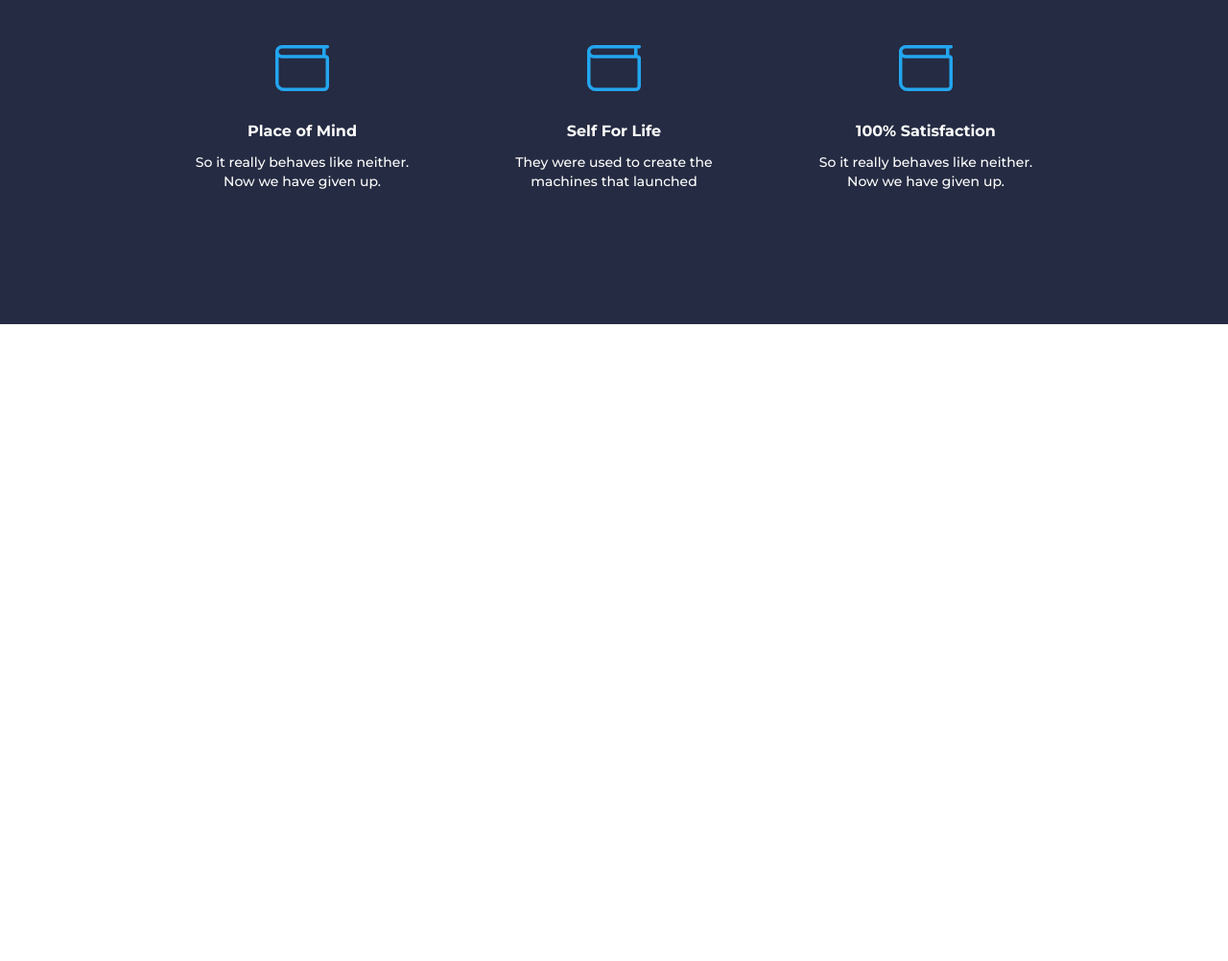
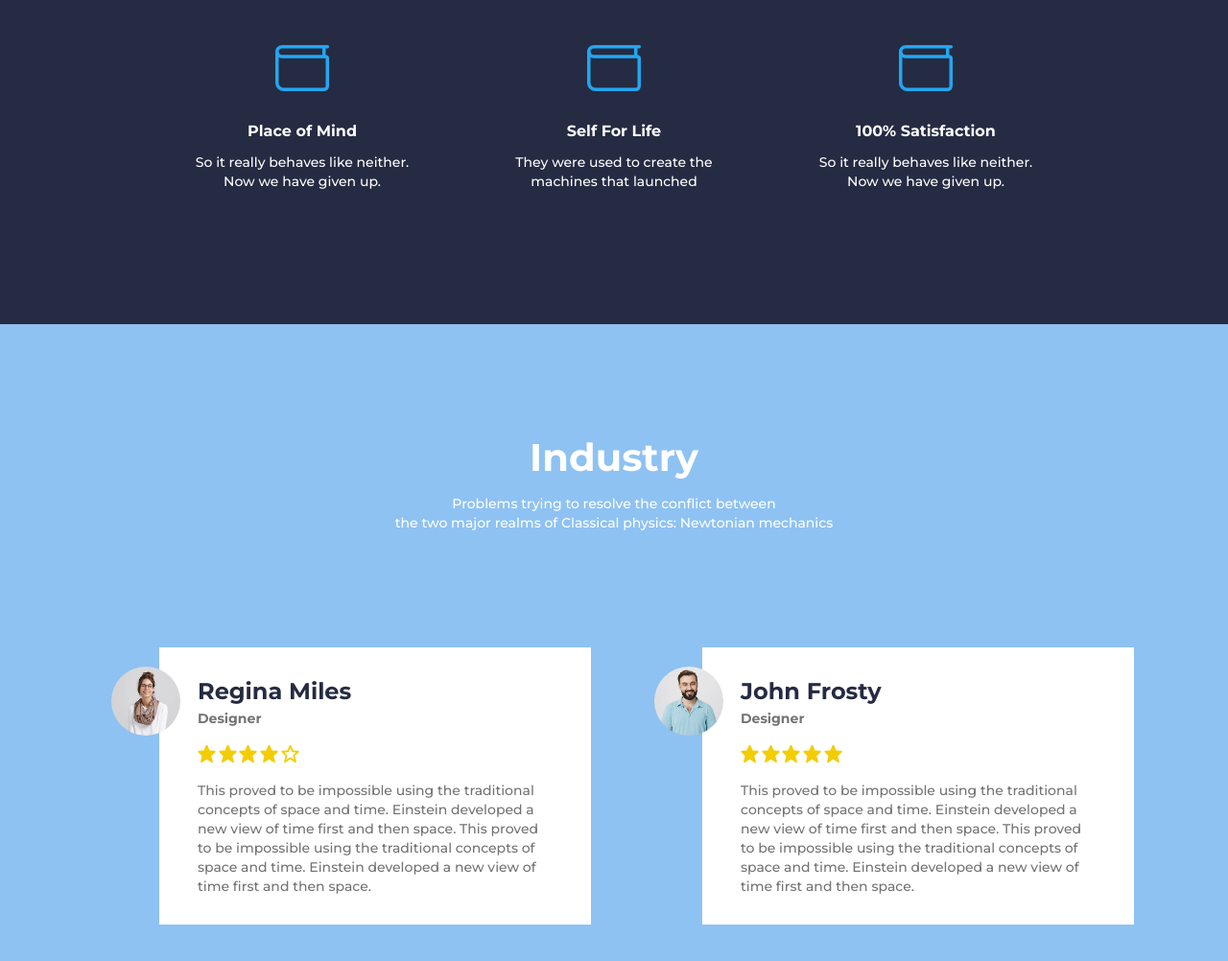
Before and after one commit to IvanILnitskyi13/Aviva-Life-Insurance, a plain HTML site: page index.html in a window 1280 px wide. Shown: the part 771-1773 px from the top of the page at 96% size. Before the commit the page ends 1109 px from the top, so only its background shows below. Drawn offline with Linux system fonts and the light colour scheme.

Commit message:
added testimonials section

```diff
--- a/css/style.css
+++ b/css/style.css
@@ -4,8 +4,9 @@
 
     --color-main-white: rgb(255, 255, 255);
     --color-blue-btn: rgba(35, 166, 240, 1);
-
+    --color-light-blue: rgba(142, 194, 242, 1);
     --color-dark-blue: rgba(37, 43, 66, 1);
+    --color-light-grey: rgba(115, 115, 115, 1);
 }
 
 *,
@@ -197,3 +198,86 @@ body {
     line-height: 2rem;
     text-align: center;
 }
+
+.testimonials{
+    background-color: var(--color-light-blue);
+}
+
+.testimonials-container{
+    display: flex;
+    flex-direction: column;
+    align-items: center;
+    padding: 11rem 0;
+}
+
+.testimonials-heading-box{
+    width: 47rem;
+    display: flex;
+    flex-direction: column;
+    align-items: center;
+    margin-bottom: 8rem;
+}
+
+.testimonials-heading{
+    font-size: 4rem;
+    font-weight: 700;
+    line-height: 5.7rem;
+    color: var(--color-main-white);
+    margin-bottom: 1rem;
+}
+
+.testimonials-subheading{
+    font-size: 1.4rem;
+    font-weight: 500;
+    line-height: 2rem;
+    color: var(--color-main-white);
+    text-align: center;
+}
+
+.testimonials-bottom-container{
+    display: flex;
+}
+
+.testimonials-bottom-container:not(:last-child){
+    margin-right: 3rem;
+}
+
+.testimonial-card{
+    width: 45rem;
+    background-color: var(--color-main-white);
+    position: relative;
+    margin: 4rem 2.4rem 3.3rem 9.2rem;
+    padding-right: 4rem;
+    padding-left: 4rem;
+}
+
+.testimonial-user{
+    position: absolute;
+    top: 2rem;
+    left: -5rem;
+    width: 7.2rem;
+    border-radius: 20rem;
+}
+
+.testimonial-card-heading{
+    font-size: 2.4rem;
+    line-height: 3.2rem;
+    color: var(--color-dark-blue);
+    margin-top: 3rem;
+}
+
+.testimonial-card-profession{
+    font-size: 1.4rem;
+    font-weight: 600;
+    line-height: 2.4rem;
+    color: var(--color-light-grey);
+    margin-bottom: 1.5rem;
+}
+.testimonial-text{
+    font-size: 1.4rem;
+    font-weight: 500;
+    line-height: 2rem;
+    color: var(--color-light-grey);
+    margin-top: 1.5rem;
+    margin-bottom: 3rem
+}
--- a/index.html
+++ b/index.html
@@ -62,5 +62,56 @@
     </div>
 </section>
 
+<div class="testimonials">
+    <div class="testimonials-container">
+        <div class="testimonials-heading-box">
+            <h2 class="testimonials-heading">Industry</h2>
+            <h6 class="testimonials-subheading">Problems trying to resolve the conflict between <br>
+                the two major realms of Classical physics: Newtonian mechanics </h6>
+        </div>
+        <div class="testimonials-bottom-container">
+            <div class="testimonial-card">
+                <div class="testimonial-card-box">
+                    <img src="./img/user-1.jpg" alt="user-photo" class="testimonial-user">
+                    <h3 class="testimonial-card-heading">Regina Miles</h3>
+                    <h6 class="testimonial-card-profession">Designer</h6>
+                </div>
+                <div class="testimonial-star-container">
+                    <img src="./img/fill-star.svg" alt="" class="testimonials-star">
+                    <img src="./img/fill-star.svg" alt="" class="testimonials-star">
+                    <img src="./img/fill-star.svg" alt="" class="testimonials-star">
+                    <img src="./img/fill-star.svg" alt="" class="testimonials-star">
+                    <img src="./img/empty-star.svg" alt="" class="testimonials-star">
+                </div>
+                <p class="testimonial-text">This proved to be impossible using the traditional
+                    concepts of space and time. Einstein developed a
+                    new view of time first and then space. This proved
+                    to be impossible using the traditional concepts of
+                    space and time. Einstein developed a new view
+                    of time first and then space.</p>
+            </div>
+            <div class="testimonial-card">
+                <div class="testimonial-card-box">
+                    <img src="./img/user-2.jpg" alt="user-photo" class="testimonial-user">
+                    <h3 class="testimonial-card-heading">John Frosty</h3>
+                    <h6 class="testimonial-card-profession">Designer</h6>
+                </div>
+                <div class="testimonial-star-container">
+                    <img src="./img/fill-star.svg" alt="" class="testimonials-star">
+                    <img src="./img/fill-star.svg" alt="" class="testimonials-star">
+                    <img src="./img/fill-star.svg" alt="" class="testimonials-star">
+                    <img src="./img/fill-star.svg" alt="" class="testimonials-star">
+                    <img src="./img/fill-star.svg" alt="" class="testimonials-star">
+                </div>
+                <p class="testimonial-text">This proved to be impossible using the traditional
+                    concepts of space and time. Einstein developed a
+                    new view of time first and then space. This proved
+                    to be impossible using the traditional concepts of
+                    space and time. Einstein developed a new view
+                    of time first and then space.</p>
+            </div>
+        </div>
+    </div>
+</div>
 </body>
 </html>
```
Also changed, not shown: img/empty-star.svg (added), img/fill-star.svg (added), img/user-1.jpg (added), img/user-2.jpg (added).
